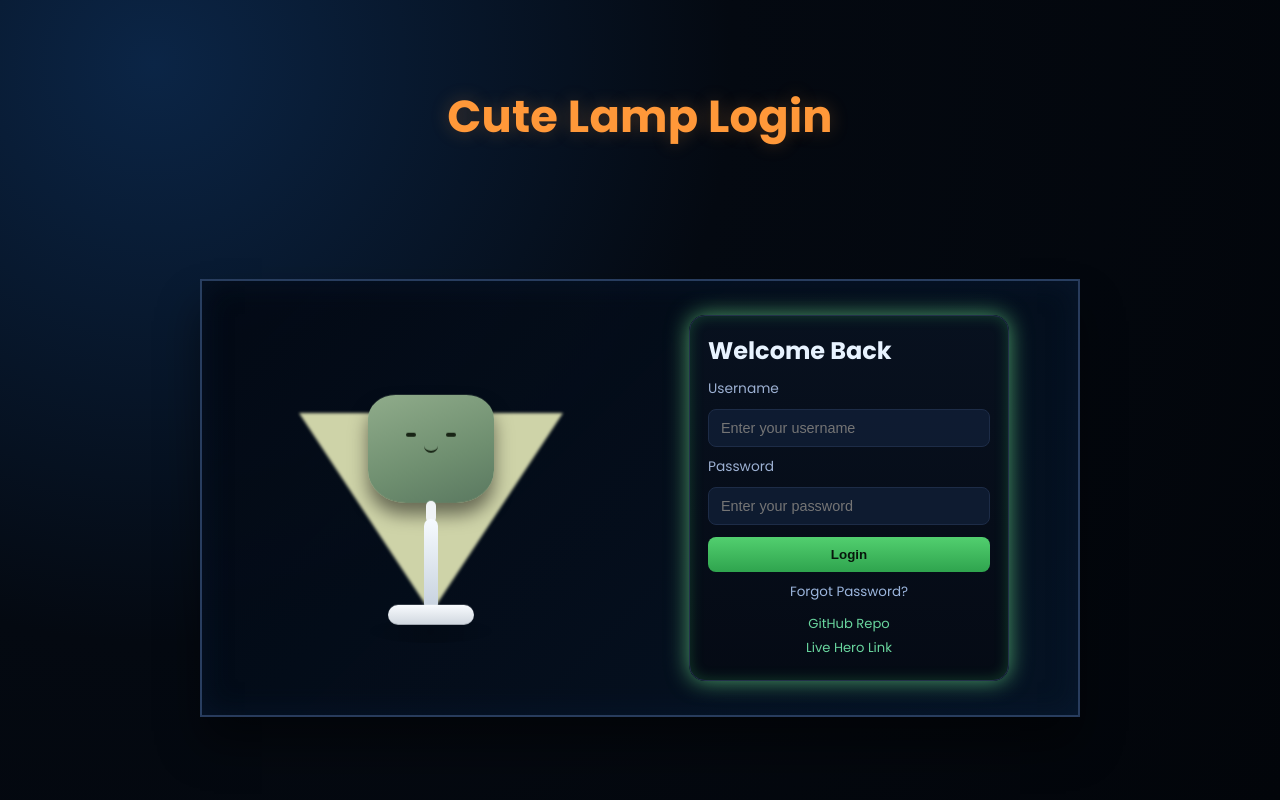
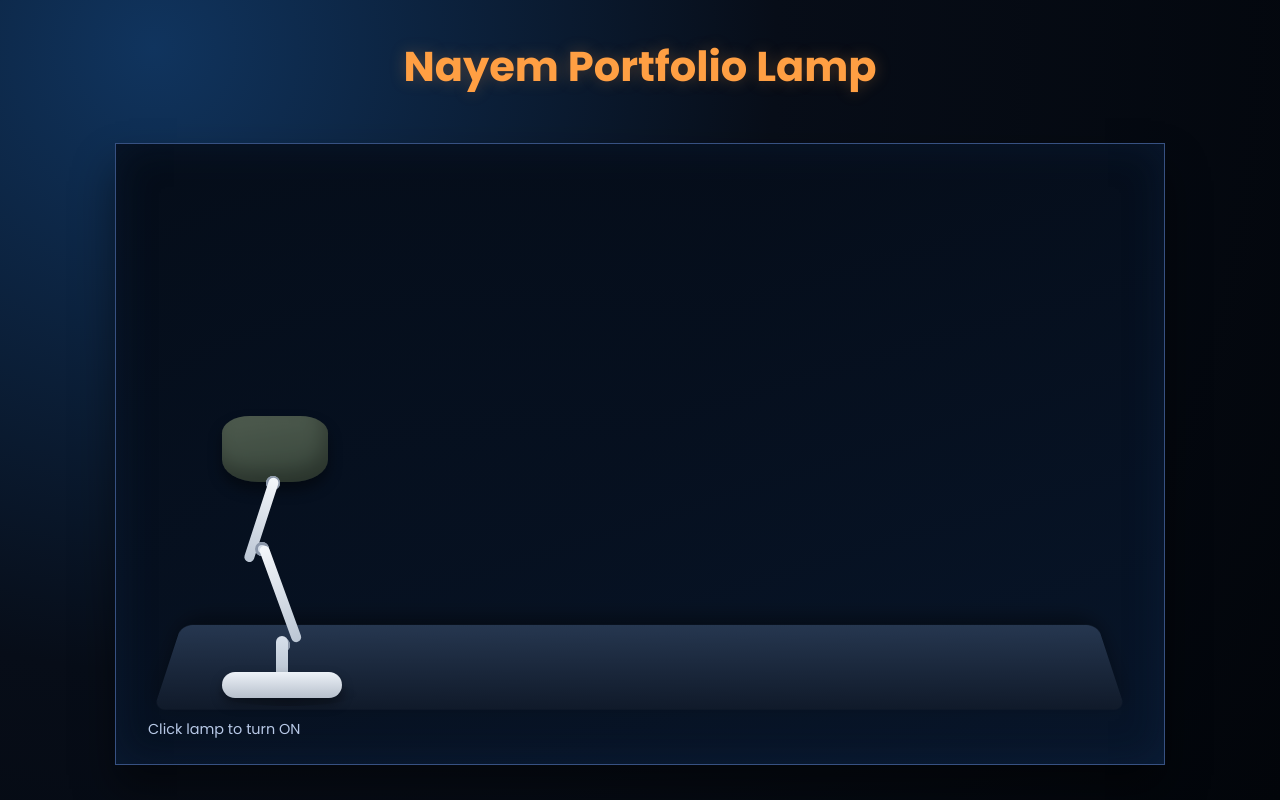
Before and after one commit to SaburNayem/react_portfolio, a React (Vite) app: page / in a window 1280 px wide. Built offline with nearby package versions, Linux system fonts and the light colour scheme.

Commit message:
Replace login with portfolio and realistic table lamp lighting

```diff
--- a/src/App.jsx
+++ b/src/App.jsx
@@ -1,68 +1,83 @@
 import { useMemo, useState } from "react";
 
 function App() {
-  const [isOn, setIsOn] = useState(true);
-  const [aim, setAim] = useState(0);
+  const [isOn, setIsOn] = useState(false);
+  const [aim, setAim] = useState(6);
 
-  const lampStyle = useMemo(
+  const stageStyle = useMemo(
     () => ({
       "--aim": `${aim}deg`,
-      "--light-opacity": isOn ? 0.82 : 0.08
+      "--beam": isOn ? 1 : 0,
+      "--ambient": isOn ? 1 : 0
     }),
     [aim, isOn]
   );
 
   const onMouseMove = (event) => {
     const rect = event.currentTarget.getBoundingClientRect();
-    const ratio = (event.clientX - rect.left) / rect.width - 0.5;
-    const tilt = Math.max(-18, Math.min(18, ratio * 36));
-    setAim(tilt);
+    const ratio = (event.clientX - rect.left) / rect.width;
+    const nextAim = -16 + ratio * 32;
+    setAim(Math.max(-14, Math.min(18, nextAim)));
   };
 
   return (
     <main id="hero" className="page">
-      <h1 className="title">Cute Lamp Login</h1>
+      <h1 className="title">Nayem Portfolio Lamp</h1>
 
-      <section className={`stage ${isOn ? "on" : "off"}`} onMouseMove={onMouseMove}>
-        <div className="panel-frame">
-          <div className="lamp-wrap" style={lampStyle}>
+      <section className={`stage ${isOn ? "on" : "off"}`} style={stageStyle} onMouseMove={onMouseMove}>
+        <div className="desk" />
+        <div className="beam-core" />
+        <div className="beam-soft" />
+
+        <div className="stage-grid">
+          <div className="lamp-zone">
             <div className="lamp-shadow" />
-            <div className="light-cone" />
-            <button className="lamp" onClick={() => setIsOn((v) => !v)} aria-label="Toggle lamp">
-              <span className="shade">
-                <span className="face">
-                  <span className="eye eye-left" />
-                  <span className="eye eye-right" />
-                  <span className="smile" />
-                </span>
-              </span>
-              <span className="neck" />
-              <span className="stand" />
-              <span className="foot" />
+            <button className="lamp" onClick={() => setIsOn((v) => !v)} aria-label="Toggle table lamp">
+              <span className="lamp-head" />
+              <span className="joint top" />
+              <span className="arm upper" />
+              <span className="joint mid" />
+              <span className="arm lower" />
+              <span className="joint base-joint" />
+              <span className="pole" />
+              <span className="base" />
+              <span className="bulb" />
             </button>
+            <p className="hint">Click lamp to turn {isOn ? "OFF" : "ON"}</p>
           </div>
 
-          <form className={`login ${isOn ? "awake" : "sleep"}`} onSubmit={(e) => e.preventDefault()}>
-            <h2>Welcome Back</h2>
-            <label htmlFor="user">Username</label>
-            <input id="user" type="text" placeholder="Enter your username" />
-            <label htmlFor="pass">Password</label>
-            <input id="pass" type="password" placeholder="Enter your password" />
-            <button type="submit" className="login-btn">
-              Login
-            </button>
-            <a href="#0" onClick={(e) => e.preventDefault()}>
-              Forgot Password?
-            </a>
-            <div className="links">
+          <section className={`portfolio ${isOn ? "show" : "hide"}`}>
+            <header className="hero-card card">
+              <p className="eyebrow">Full Stack Developer</p>
+              <h2>Sabur Nayem</h2>
+              <p>Building fast, practical, and user-friendly web products.</p>
+            </header>
+
+            <div className="cards">
+              <article className="card">
+                <h3>Skills</h3>
+                <p>React, Next.js, Laravel, Node.js, TypeScript, PostgreSQL, Docker</p>
+              </article>
+              <article className="card">
+                <h3>Projects</h3>
+                <p>3D Portfolio Engine, Commerce Dashboard, Service Booking App</p>
+              </article>
+              <article className="card">
+                <h3>Contact</h3>
+                <p>Email: nayem@example.com</p>
+                <p>Location: Dhaka, Bangladesh</p>
+              </article>
+            </div>
+
+            <div className="actions card">
               <a href="https://github.com/SaburNayem/react_portfolio" target="_blank" rel="noreferrer">
                 GitHub Repo
               </a>
               <a href="https://saburnayem.github.io/react_portfolio/#hero" target="_blank" rel="noreferrer">
-                Live Hero Link
+                Live Portfolio
               </a>
             </div>
-          </form>
+          </section>
         </div>
       </section>
     </main>
--- a/src/styles.css
+++ b/src/styles.css
@@ -1,12 +1,15 @@
 @import url("https://fonts.googleapis.com/css2?family=Poppins:wght@400;600;700;800&display=swap");
 
 :root {
-  --orange: #ff9839;
-  --bg-0: #02060f;
-  --bg-1: #061325;
-  --panel-line: #33456d;
-  --soft-white: #e8f3ff;
-  --green: #3fbf60;
+  --bg-0: #03060e;
+  --bg-1: #071628;
+  --line: #2d3f63;
+  --text: #e5eeff;
+  --muted: #95a8ce;
+  --accent: #ff9f43;
+  --lamp-metal: #d7e0eb;
+  --lamp-dark: #6b7788;
+  --shade: #7f9781;
 }
 
 * {
@@ -22,308 +25,356 @@ body,
 
 body {
   font-family: Poppins, sans-serif;
-  background: radial-gradient(circle at 12% 8%, #0b2546 0%, #040911 43%, #02050a 100%);
-  color: var(--soft-white);
+  background: radial-gradient(circle at 12% 6%, #10345e 0%, #070d18 46%, #02050a 100%);
+  color: var(--text);
 }
 
 .page {
   min-height: 100vh;
   display: grid;
   place-items: center;
-  padding: 28px 16px;
+  padding: 18px;
 }
 
 .title {
-  margin: 0 0 18px;
+  margin: 0 0 12px;
+  color: var(--accent);
   text-align: center;
-  color: var(--orange);
-  letter-spacing: 0.2px;
-  font-size: clamp(1.8rem, 5vw, 2.8rem);
-  text-shadow: 0 0 18px rgba(255, 154, 57, 0.25);
+  font-size: clamp(1.6rem, 4vw, 2.6rem);
+  text-shadow: 0 0 16px rgba(255, 159, 67, 0.26);
 }
 
 .stage {
-  width: min(880px, 100%);
-  border: 2px solid rgba(52, 76, 116, 0.75);
-  background: linear-gradient(135deg, rgba(2, 8, 18, 0.9), rgba(6, 21, 40, 0.84));
-  box-shadow: 0 28px 40px rgba(0, 0, 0, 0.45), inset 0 0 30px rgba(10, 30, 60, 0.45);
-  padding: clamp(20px, 3vw, 34px);
+  width: min(1050px, 100%);
+  min-height: 620px;
+  border: 1px solid #375182;
+  background: linear-gradient(160deg, rgba(4, 10, 20, 0.92), rgba(8, 23, 45, 0.88));
+  box-shadow: inset 0 0 40px rgba(20, 55, 100, 0.26), 0 24px 40px rgba(0, 0, 0, 0.45);
+  position: relative;
+  overflow: hidden;
 }
 
-.panel-frame {
-  min-height: 360px;
-  display: grid;
-  grid-template-columns: 1fr 1fr;
-  gap: clamp(14px, 2.2vw, 28px);
-  align-items: center;
+.stage::before {
+  content: "";
+  position: absolute;
+  inset: 0;
+  background: radial-gradient(
+    130% 110% at 62% 65%,
+    rgba(255, 232, 181, calc(0.17 * var(--ambient))) 0%,
+    rgba(255, 232, 181, calc(0.08 * var(--ambient))) 32%,
+    rgba(2, 9, 17, 0) 72%
+  );
+  pointer-events: none;
+  transition: opacity 0.35s ease;
 }
 
-.lamp-wrap {
+.desk {
+  position: absolute;
+  left: 5%;
+  right: 5%;
+  bottom: 48px;
+  height: 100px;
+  border-radius: 12px;
+  background: linear-gradient(180deg, #263750, #101a2a);
+  transform: perspective(900px) rotateX(32deg);
+  box-shadow: 0 -10px 24px rgba(0, 0, 0, 0.4);
+}
+
+.beam-core,
+.beam-soft {
+  position: absolute;
+  left: 26%;
+  top: 95px;
+  width: 420px;
+  height: 470px;
+  transform-origin: top left;
+  transform: skewX(calc(var(--aim) * -0.25));
+  pointer-events: none;
+}
+
+.beam-core {
+  clip-path: polygon(0% 0%, 30% 0%, 78% 100%, 30% 100%);
+  background: linear-gradient(
+    105deg,
+    rgba(255, 239, 184, calc(0.3 * var(--beam))) 0%,
+    rgba(255, 239, 184, calc(0.14 * var(--beam))) 48%,
+    rgba(255, 239, 184, 0) 100%
+  );
+  filter: blur(1px);
+}
+
+.beam-soft {
+  clip-path: polygon(0% 0%, 45% 0%, 100% 100%, 25% 100%);
+  background: linear-gradient(
+    105deg,
+    rgba(255, 239, 184, calc(0.2 * var(--beam))) 0%,
+    rgba(255, 239, 184, calc(0.04 * var(--beam))) 52%,
+    rgba(255, 239, 184, 0) 100%
+  );
+  filter: blur(16px);
+}
+
+.stage-grid {
   position: relative;
-  height: 310px;
+  z-index: 2;
+  min-height: 620px;
   display: grid;
-  place-items: center;
+  grid-template-columns: 320px 1fr;
+  gap: 24px;
+  padding: 24px;
+}
+
+.lamp-zone {
+  position: relative;
 }
 
 .lamp {
+  width: 240px;
+  height: 330px;
+  background: transparent;
   border: 0;
-  background: transparent;
-  width: 210px;
-  height: 250px;
-  position: relative;
+  position: absolute;
+  bottom: 22px;
+  left: 10px;
   cursor: pointer;
-  transform-origin: 50% 75%;
-  animation: bob 3.2s ease-in-out infinite;
 }
 
-.shade {
-  width: 126px;
-  height: 108px;
-  border-radius: 22% 22% 30% 30%;
-  background: linear-gradient(160deg, #90ac8b 0%, #6f8f70 60%, #5a7860 100%);
+.lamp * {
   position: absolute;
-  top: 18px;
-  left: 50%;
-  transform: translateX(-50%) rotate(var(--aim));
-  transform-origin: 50% 85%;
-  box-shadow: 0 12px 18px rgba(0, 0, 0, 0.5);
-  transition: transform 0.15s linear, filter 0.35s ease;
+  display: block;
 }
 
-.face {
-  position: absolute;
-  inset: 30% 24% auto;
-  height: 38px;
+.lamp-head {
+  width: 106px;
+  height: 66px;
+  border-radius: 26% 26% 34% 34%;
+  background: linear-gradient(170deg, #8da58e, #637c69);
+  top: 28px;
+  left: 72px;
+  transform: rotate(calc(var(--aim) * 1deg));
+  transform-origin: 14% 82%;
+  box-shadow: inset -6px -12px 18px rgba(0, 0, 0, 0.26), 0 8px 14px rgba(0, 0, 0, 0.42);
 }
 
-.eye {
-  width: 10px;
-  height: 4px;
-  background: #182415;
-  border-radius: 50px;
-  position: absolute;
-  top: 6px;
-  animation: blink 4.6s infinite;
+.bulb {
+  width: 18px;
+  height: 18px;
+  border-radius: 50%;
+  top: 76px;
+  left: 84px;
+  background: rgba(255, 245, 199, calc(0.9 * var(--beam)));
+  box-shadow: 0 0 20px rgba(255, 229, 170, calc(0.8 * var(--beam)));
+  transition: background 0.3s ease, box-shadow 0.3s ease;
 }
 
-.eye-left {
-  left: 8px;
+.arm {
+  background: linear-gradient(180deg, #f4f7fb, #bbc6d4);
+  width: 10px;
+  border-radius: 10px;
 }
 
-.eye-right {
-  right: 8px;
+.upper {
+  height: 88px;
+  top: 90px;
+  left: 120px;
+  transform: rotate(18deg);
+  transform-origin: top;
 }
 
-.smile {
-  width: 14px;
-  height: 8px;
-  border: 2px solid #182415;
-  border-top: 0;
-  border-left: 0;
-  border-right: 0;
-  border-bottom-left-radius: 8px;
-  border-bottom-right-radius: 8px;
-  position: absolute;
-  left: 50%;
-  top: 18px;
-  transform: translateX(-50%);
+.lower {
+  height: 102px;
+  top: 158px;
+  left: 108px;
+  transform: rotate(-20deg);
+  transform-origin: top;
 }
 
-.neck {
-  width: 10px;
-  height: 22px;
-  border-radius: 10px;
-  background: #f0f3f6;
-  position: absolute;
-  top: 124px;
-  left: 50%;
-  transform: translateX(-50%);
+.joint {
+  width: 14px;
+  height: 14px;
+  border-radius: 50%;
+  background: #d4dde8;
+  box-shadow: inset 0 0 0 3px #8a96a9;
 }
 
-.stand {
-  width: 14px;
-  height: 92px;
-  border-radius: 12px;
-  background: linear-gradient(180deg, #f7fbff, #c6d1de);
-  position: absolute;
-  top: 142px;
-  left: 50%;
-  transform: translateX(-50%);
+.top {
+  top: 88px;
+  left: 116px;
 }
 
-.foot {
-  width: 86px;
-  height: 20px;
+.mid {
+  top: 154px;
+  left: 105px;
+}
+
+.base-joint {
+  top: 250px;
+  left: 126px;
+}
+
+.pole {
+  width: 12px;
+  height: 44px;
+  top: 248px;
+  left: 126px;
+  background: linear-gradient(180deg, var(--lamp-metal), #b7c2cf);
+  border-radius: 10px;
+}
+
+.base {
+  width: 120px;
+  height: 26px;
+  top: 284px;
+  left: 72px;
   border-radius: 40px;
-  background: linear-gradient(180deg, #f9fcff, #d0d7df);
-  position: absolute;
-  left: 50%;
-  bottom: 2px;
-  transform: translateX(-50%);
+  background: linear-gradient(180deg, #edf2f8, #b7c0cc);
+  box-shadow: 0 6px 12px rgba(0, 0, 0, 0.35);
 }
 
 .lamp-shadow {
-  width: 138px;
+  position: absolute;
+  width: 140px;
   height: 24px;
   border-radius: 50%;
-  background: radial-gradient(circle, rgba(0, 0, 0, 0.42), rgba(0, 0, 0, 0));
-  position: absolute;
-  bottom: 10px;
-  left: 50%;
-  transform: translateX(-50%);
-  animation: pulseShadow 3.2s ease-in-out infinite;
+  background: radial-gradient(circle, rgba(0, 0, 0, 0.45), rgba(0, 0, 0, 0));
+  bottom: 34px;
+  left: 78px;
+  animation: shadowPulse 2.8s ease-in-out infinite;
 }
 
-.light-cone {
+.hint {
   position: absolute;
-  width: 0;
-  height: 0;
-  border-left: 132px solid transparent;
-  border-right: 132px solid transparent;
-  border-top: 200px solid rgba(252, 255, 200, var(--light-opacity));
-  top: 70px;
-  left: 50%;
-  transform: translateX(-50%) rotate(calc(var(--aim) * 0.55));
-  transform-origin: top center;
-  filter: blur(1.5px);
-  transition: border-top-color 0.35s ease, transform 0.15s linear;
-}
-
-.login {
-  width: min(320px, 100%);
-  border-radius: 16px;
-  padding: 22px 18px;
-  border: 1px solid #23304a;
-  background: linear-gradient(180deg, rgba(8, 17, 31, 0.95), rgba(5, 10, 20, 0.94));
-  display: grid;
-  gap: 10px;
-  justify-self: center;
-  transition: box-shadow 0.35s ease, transform 0.3s ease, opacity 0.35s ease;
-}
-
-.login.awake {
-  box-shadow: 0 0 22px rgba(124, 255, 155, 0.6), inset 0 0 14px rgba(66, 223, 112, 0.23);
-}
-
-.login.sleep {
-  opacity: 0.55;
-  box-shadow: 0 0 0 rgba(0, 0, 0, 0);
-}
-
-.login h2 {
-  margin: 0 0 4px;
-  font-size: 1.5rem;
-  line-height: 1.1;
-}
-
-.login label {
-  font-size: 0.86rem;
-  color: #9cb0d2;
-}
-
-.login input {
-  width: 100%;
-  border: 1px solid #1d2c47;
-  border-radius: 8px;
-  background: rgba(17, 31, 54, 0.8);
-  color: #dbe7ff;
-  padding: 10px 12px;
+  bottom: 0;
+  left: 8px;
+  margin: 0;
+  color: #b7c8e6;
   font-size: 0.9rem;
 }
 
-.login input:focus {
-  outline: none;
-  border-color: #4da0ff;
-  box-shadow: 0 0 0 3px rgba(76, 160, 255, 0.25);
+.portfolio {
+  align-self: center;
+  display: grid;
+  gap: 14px;
+  transition: opacity 0.5s ease, filter 0.5s ease, transform 0.5s ease;
 }
 
-.login-btn {
-  margin-top: 2px;
-  border: 0;
-  border-radius: 8px;
-  padding: 10px;
-  font-weight: 700;
-  color: #08160c;
-  background: linear-gradient(180deg, #52cf6f, #2fa44e);
-  cursor: pointer;
+.portfolio.hide {
+  opacity: 0.06;
+  filter: blur(4px) brightness(0.42);
+  transform: translateY(8px);
+  pointer-events: none;
 }
 
-.login a {
-  color: #9bb5dd;
-  text-align: center;
-  text-decoration: none;
-  font-size: 0.84rem;
+.portfolio.show {
+  opacity: 1;
+  filter: blur(0) brightness(1);
+  transform: translateY(0);
 }
 
-.links {
-  margin-top: 2px;
-  display: grid;
-  gap: 4px;
+.hero-card h2 {
+  margin: 4px 0;
+  font-size: clamp(1.3rem, 2.6vw, 2rem);
 }
 
-.links a {
-  color: #69d59e;
-  font-size: 0.82rem;
+.eyebrow {
+  margin: 0;
+  color: #6fe8ad;
+  font-size: 0.88rem;
+  letter-spacing: 0.08em;
+  text-transform: uppercase;
 }
 
-.links a:hover {
-  color: #88ebbb;
+.cards {
+  display: grid;
+  grid-template-columns: repeat(3, minmax(0, 1fr));
+  gap: 12px;
 }
 
-.stage.off .shade {
-  filter: brightness(0.34) saturate(0.7);
+.card {
+  border: 1px solid var(--line);
+  border-radius: 14px;
+  padding: 14px;
+  background: linear-gradient(180deg, rgba(12, 26, 47, 0.92), rgba(8, 16, 30, 0.9));
+  box-shadow: inset 0 0 12px rgba(16, 45, 79, 0.34);
 }
 
-.stage.off .eye,
-.stage.off .smile {
-  opacity: 0.55;
+.card h3 {
+  margin: 0 0 6px;
 }
 
-@keyframes bob {
+.card p {
+  margin: 0;
+  color: var(--muted);
+  font-size: 0.94rem;
+}
+
+.actions {
+  display: flex;
+  gap: 16px;
+}
+
+.actions a {
+  color: #77dfac;
+  text-decoration: none;
+  font-weight: 600;
+}
+
+.actions a:hover {
+  color: #9ef5c8;
+}
+
+.stage.off .portfolio {
+  opacity: 0;
+}
+
+.stage.off .lamp-head {
+  filter: brightness(0.55);
+}
+
+@keyframes shadowPulse {
   0%,
   100% {
-    transform: translateY(0);
+    transform: scaleX(1);
+    opacity: 0.42;
   }
   50% {
-    transform: translateY(6px);
+    transform: scaleX(0.87);
+    opacity: 0.29;
   }
 }
 
-@keyframes pulseShadow {
-  0%,
-  100% {
-    transform: translateX(-50%) scaleX(1);
-    opacity: 0.5;
+@media (max-width: 920px) {
+  .stage-grid {
+    grid-template-columns: 1fr;
+    gap: 10px;
   }
-  50% {
-    transform: translateX(-50%) scaleX(0.84);
-    opacity: 0.34;
+
+  .lamp-zone {
+    min-height: 250px;
   }
-}
 
-@keyframes blink {
-  0%,
-  92%,
-  100% {
-    transform: scaleY(1);
+  .lamp {
+    left: 50%;
+    transform: translateX(-50%);
   }
-  94%,
-  96% {
-    transform: scaleY(0.2);
+
+  .lamp-shadow {
+    left: 50%;
+    transform: translateX(-50%);
   }
-}
 
-@media (max-width: 760px) {
-  .panel-frame {
+  .hint {
+    left: 50%;
+    transform: translateX(-50%);
+    width: max-content;
+  }
+
+  .cards {
     grid-template-columns: 1fr;
   }
 
-  .lamp-wrap {
-    height: 280px;
-  }
-
-  .login {
-    width: 100%;
-    max-width: 350px;
+  .actions {
+    flex-direction: column;
+    gap: 8px;
   }
 }
```
